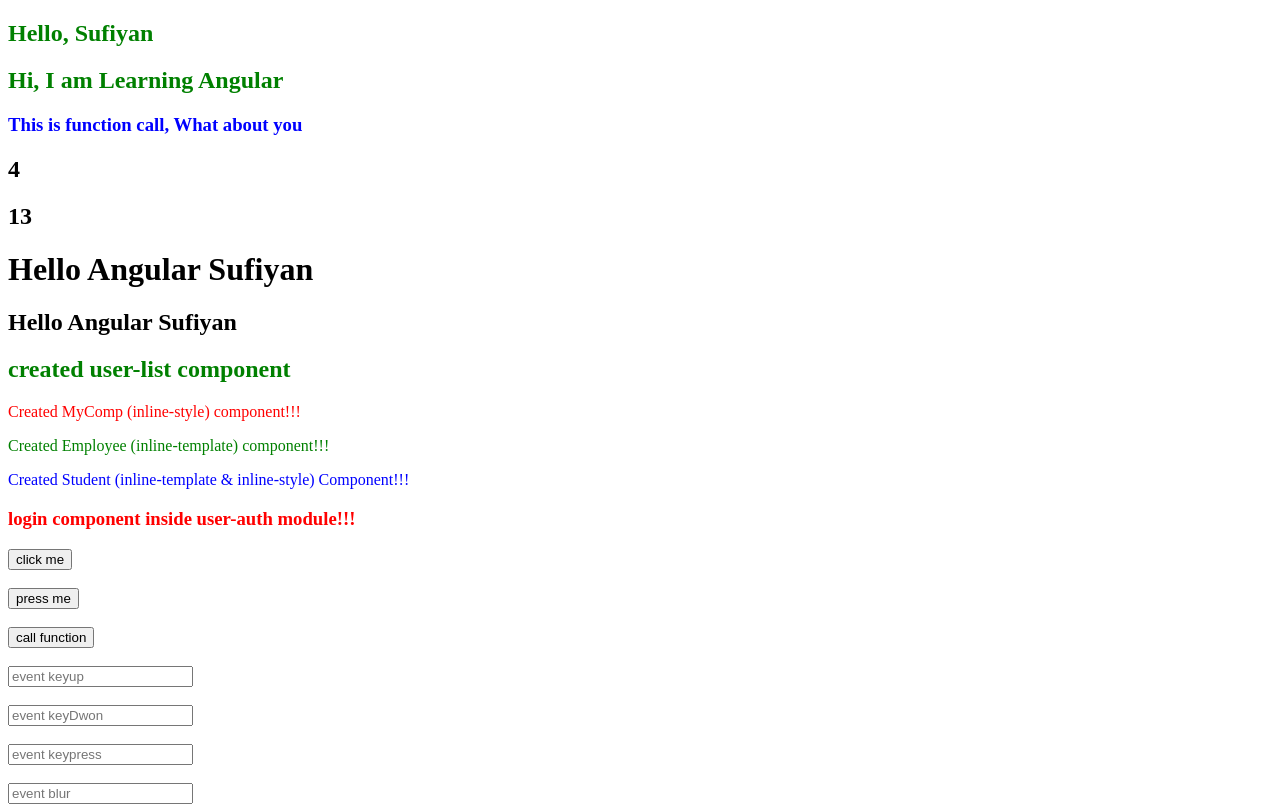
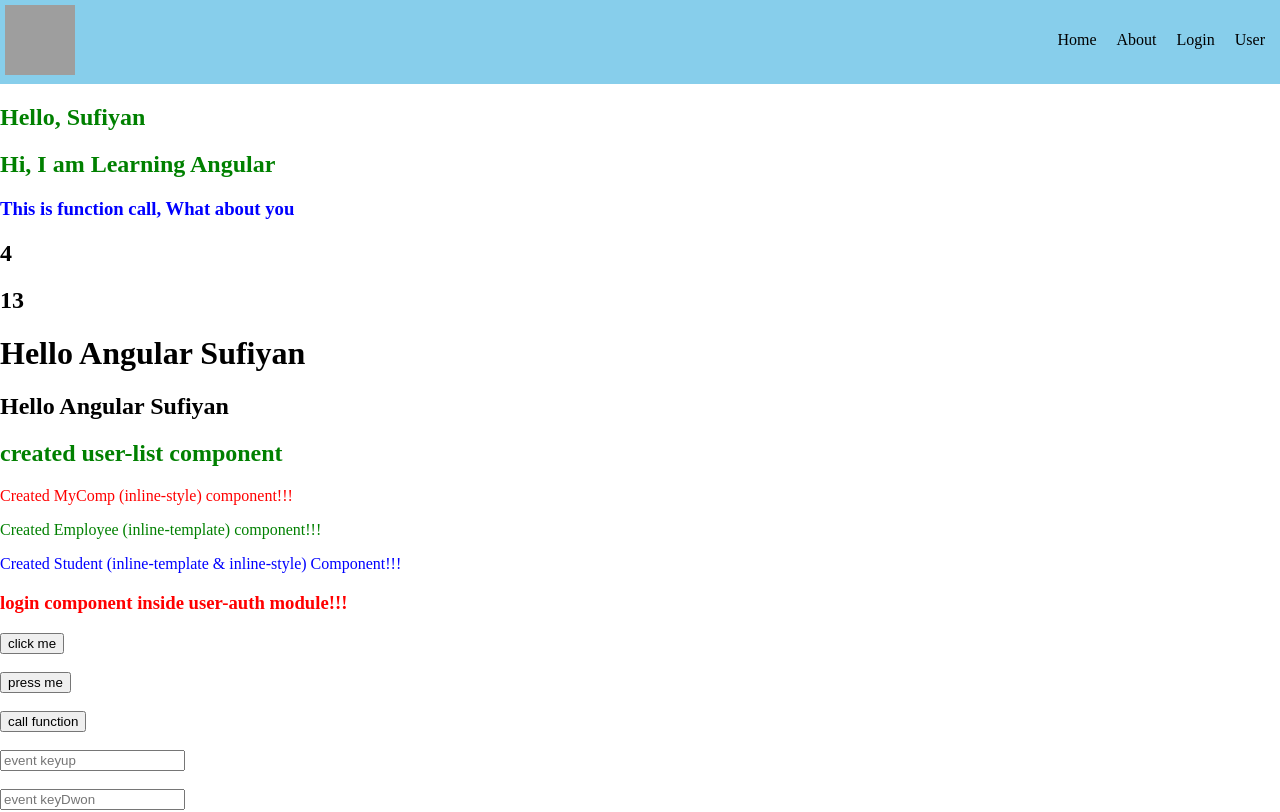
Before and after one commit to Sufiyan33/Learning-Angular, an Angular app in the folder Angular-Beginner/blog/: page / in a window 1280 px wide. Shown: the top 812 px of the page. Built offline with nearby package versions, Linux system fonts and the light colour scheme; grey boxes are pictures that could not be loaded.

Commit message:
Adding styles in header component

```diff
--- a/Angular-Beginner/blog/src/app/app.component.html
+++ b/Angular-Beginner/blog/src/app/app.component.html
@@ -1,3 +1,5 @@
+<!-- Adding header component at the Top -->
+ <app-header></app-header>
 <h2 class="heading">
   Hello, {{title}}
 </h2>
--- a/Angular-Beginner/blog/src/app/header/header.component.css
+++ b/Angular-Beginner/blog/src/app/header/header.component.css
@@ -0,0 +1,29 @@
+nav img{
+    width: 70px;
+    height: 70px;
+}
+nav{
+    background-color: skyblue;
+    /* to remove global marging use styles.css file */
+    padding: 5px;
+}
+
+ul{
+    float: right;
+    list-style-type: none;
+}
+ul li{
+    display: inline-block;
+    padding: 10px;
+}
+
+li a{
+    color: black;
+    text-decoration: none;
+    cursor: pointer;
+}
+li a:hover{
+    color: red;
+    font-size: 20px;
+    font-weight: bold;
+}
--- a/Angular-Beginner/blog/src/app/header/header.component.html
+++ b/Angular-Beginner/blog/src/app/header/header.component.html
@@ -1 +1,9 @@
-<p>header works!</p>
+<nav>
+    <img src="https://upload.wikimedia.org/wikipedia/commons/c/cf/Angular_full_color_logo.svg" alt="logo">
+    <ul>
+        <li><a href="#">Home</a></li>
+        <li><a href="#">About</a></li>
+        <li><a href="#">Login</a></li>
+        <li><a href="#">User</a></li>
+    </ul>
+</nav>
--- a/Angular-Beginner/blog/src/styles.css
+++ b/Angular-Beginner/blog/src/styles.css
@@ -2,3 +2,8 @@
 .heading{
     color: green;
 }
+
+/* TO remove globally marging */
+body{
+    margin: 0;
+}
```
